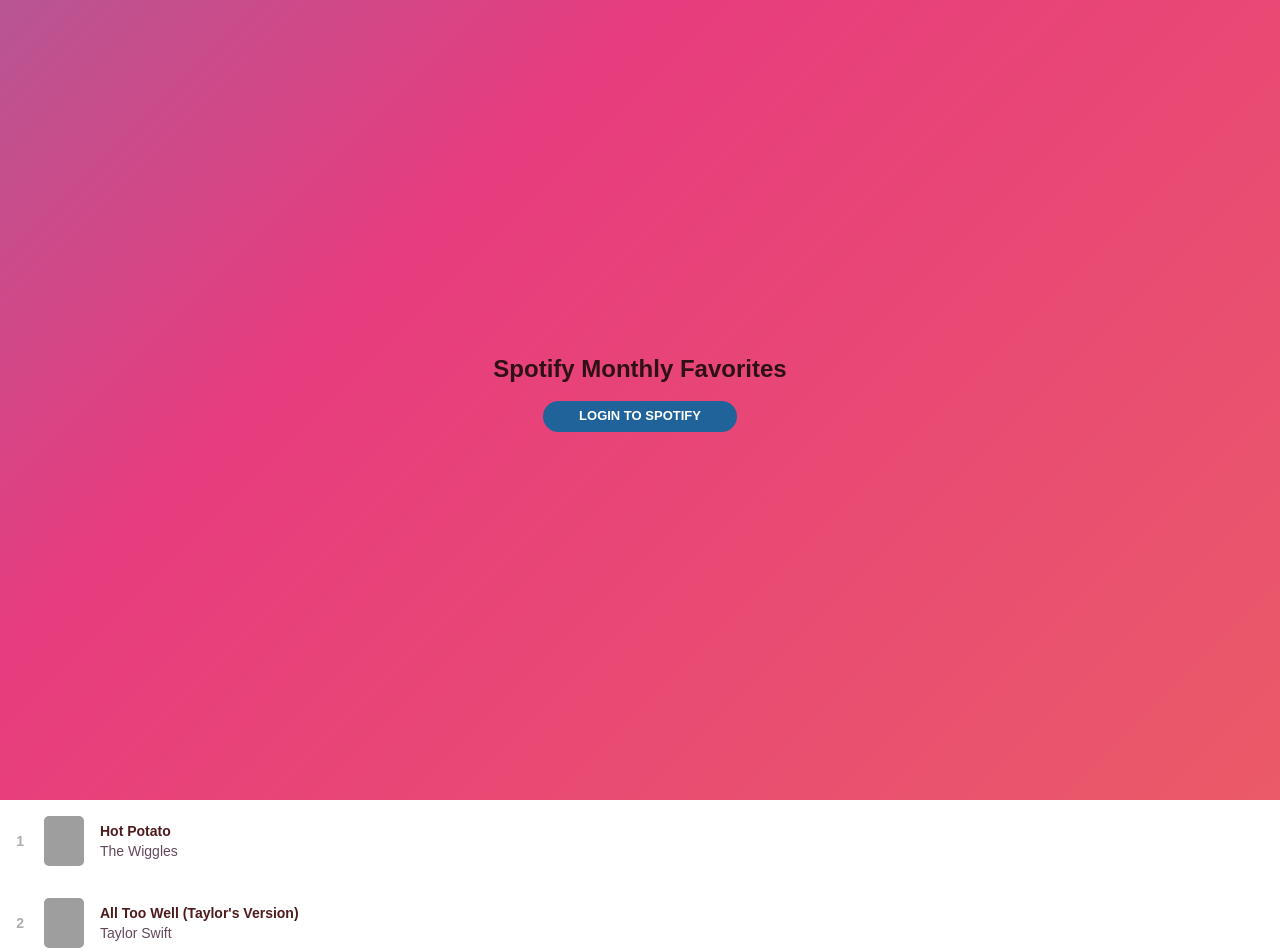
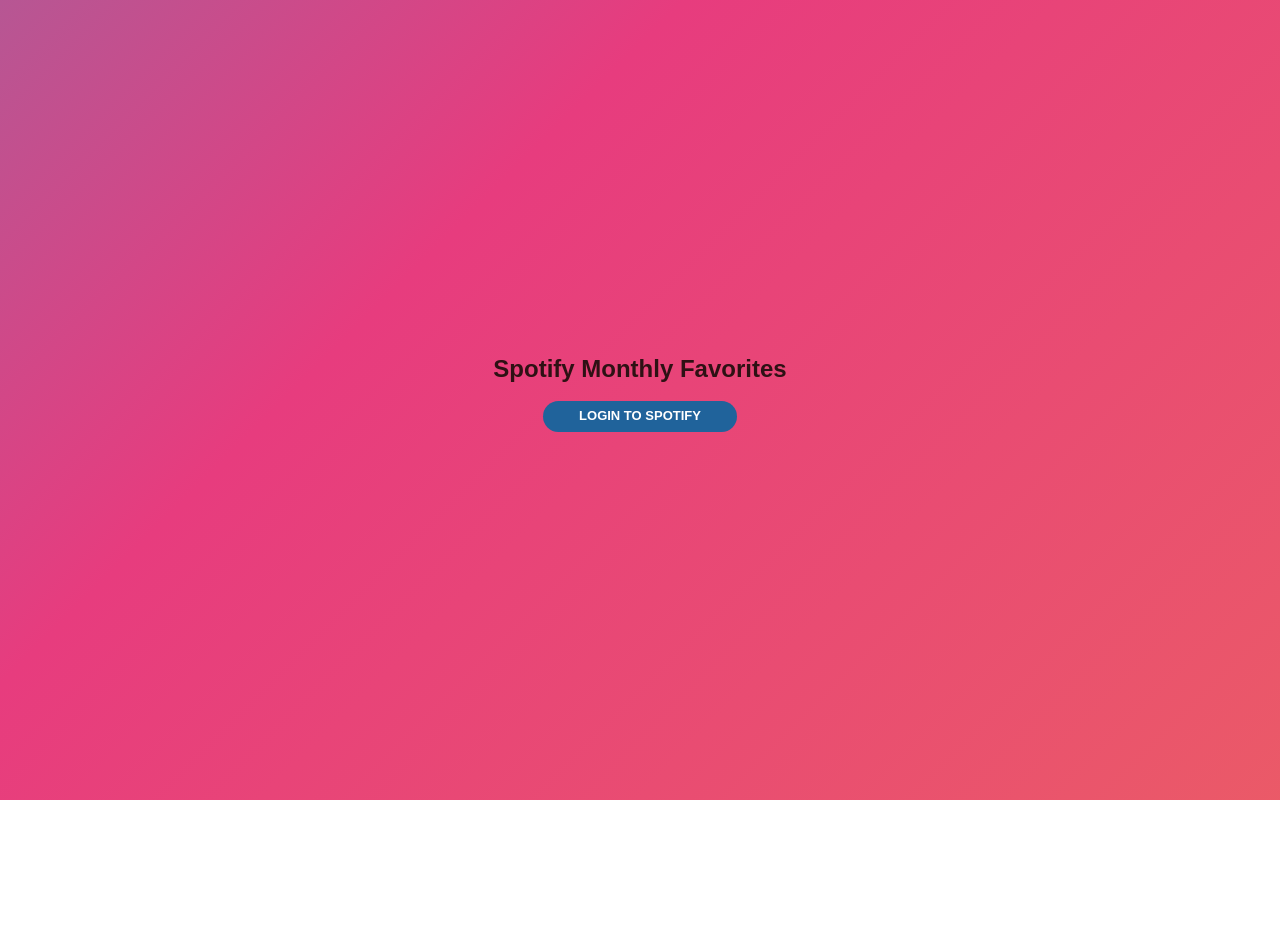
Before and after one commit to NatalieShamir/spotify_monthly_favs-react, a React (Create React App) app: page / in a window 1280 px wide. Shown: the top 952 px of the page. After the commit the page ends 800 px from the top, so only its background shows below. Built offline with nearby package versions, Linux system fonts and the light colour scheme; grey boxes are pictures that could not be loaded.

Commit message:
remove Main component from JSX and set up routing

```diff
--- a/src/components/App.js
+++ b/src/components/App.js
@@ -1,7 +1,8 @@
 import React, { useEffect, useState } from 'react';
-import Main from "./Main";
+import { Route, Switch } from "react-router-dom";
 import { api } from "../utils/Api";
 import Login from "./Login";
+import TrackList from "./TrackList";
 
 export default function App() {
   const [token, setToken] = useState("");
@@ -19,8 +20,14 @@
 
   return (
     <div className="page">
-      <Login token={token} setToken={setToken} />
-      <Main tracks={tracks} />
+      <Switch>
+        <Route exact path="/">
+          <Login token={token} setToken={setToken} />
+        </Route>
+        <Route path="/track-list">
+          <TrackList tracks={tracks} />
+        </Route>
+      </Switch>
     </div>
   );
 }
```
